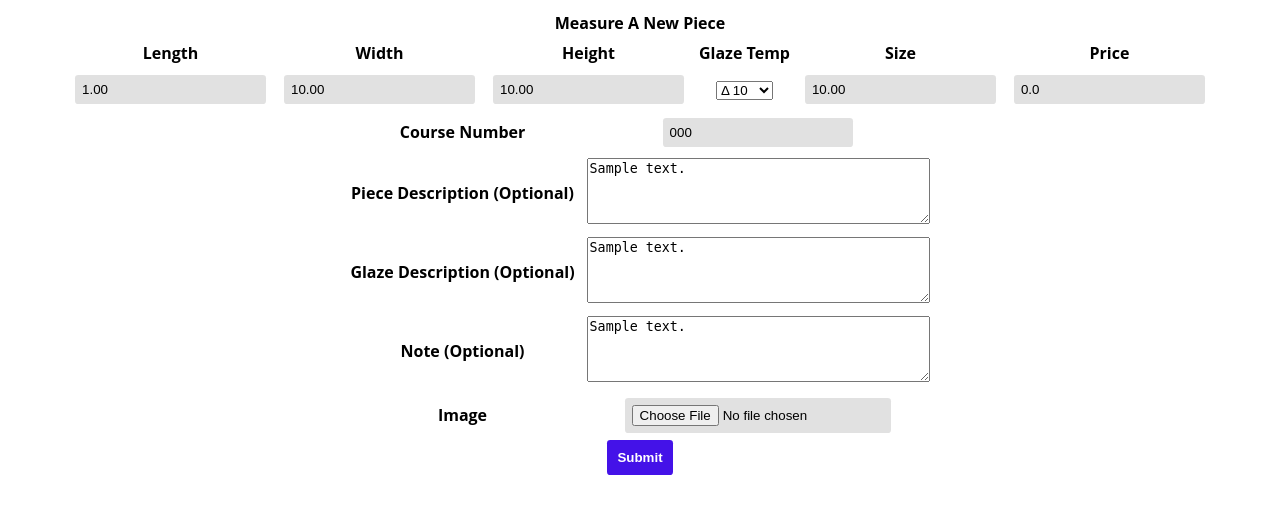
After one commit to rlronan/ghp-measurement, a Django app: page /measure/1/piece/1 in a window 1280 px wide. The commit adds this page. Shown: the top 514 px of the page. Run offline with Django 4.2, Linux system fonts and the light colour scheme; tables that the repository leaves empty hold one stand-in row (values such as "Sample post").

Commit message:
moving code

```diff
--- a/measure/forms.py
+++ b/measure/forms.py
@@ -56,13 +56,13 @@ class PieceForm(forms.ModelForm):
 
 
         self.fields['course_number'].widget.attrs['placeholder'] = 'e.g. W7'
-        self.fields['piece_description'].widget = forms.Textarea(attrs={'rows': 4, 'columns': 10})
+        self.fields['piece_description'].widget = forms.Textarea(attrs={'rows': 4, 'cols': 40})
         self.fields['piece_description'].widget.attrs['placeholder'] = 'e.g. Very skinny vase with handles and a gash. Planning to paint a face on it later with green wash'
 
-        self.fields['glaze_description'].widget = forms.Textarea(attrs={'rows': 4, 'columns': 10})
+        self.fields['glaze_description'].widget = forms.Textarea(attrs={'rows': 4, 'cols': 40})
         self.fields['glaze_description'].widget.attrs['placeholder'] = 'e.g. Chun Blue splattered over Shino White on the outside, Chun Blue on the inside'
 
-        self.fields['note'].widget = forms.Textarea(attrs={'rows': 4, 'columns': 10})
+        self.fields['note'].widget = forms.Textarea(attrs={'rows': 4, 'cols': 40})
         self.fields['note'].widget.attrs['placeholder'] = 'e.g. This piece is for my mom\'s birthday'
 
         self.fields['firing_price_per_cubic_inch'].initial = self.ghp_user.get_price_scale()[0]
@@ -154,6 +154,143 @@ class PieceForm(forms.ModelForm):
 
 
 
+
+class ModifyPieceForm(forms.ModelForm):
+    error_css_class = "error"
+    required_css_class = "required"
+    firing_price_per_cubic_inch = forms.DecimalField(label="firing_price_per_cubic_inch" , max_digits=5, decimal_places=3, initial=0.00)
+    firing_price_per_cubic_inch.widget.attrs.update({'class': 'form-control'})
+    glazing_price_per_cubic_inch = forms.DecimalField(label="glazing_price_per_cubic_inch" , max_digits=5, decimal_places=3, initial=0.00)
+    glazing_price_per_cubic_inch.widget.attrs.update({'class': 'form-control'})
+    class Meta:
+        model = Piece
+        fields = ['ghp_user', 'ghp_user_piece_id', 'length', 'width', 'height',
+                  'glaze_temp', 'size', 'price', 'course_number',
+                  'piece_description', 'glaze_description', 'note', 'image']
+        #exclude = ['ghp_user', 'ghp_user_piece_id']
+    def __init__(self, *args, **kwargs):
+        self.ghp_user = kwargs.pop('ghp_user', None)
+        self.piece = kwargs.pop('piece', None)
+        print("self.ghp_user: " + str(self.ghp_user))
+        print("self.piece: " + str(self.piece))
+        super().__init__(*args, **kwargs)
+        self.fields['ghp_user'].widget = forms.HiddenInput(attrs={'readonly': 'readonly'})
+        self.fields['ghp_user_piece_id'].widget = forms.HiddenInput(attrs={'readonly': 'readonly'})
+        # Set initial values for ghp_user and ghp_user_piece_id
+        self.fields['ghp_user'].initial = self.ghp_user
+        self.fields['ghp_user_piece_id'].initial = self.piece.ghp_user_piece_id
+
+        self.fields['glaze_temp'].initial = self.piece.glaze_temp
+
+        self.fields['length'] = forms.DecimalField(max_digits=5, decimal_places=2, initial=self.piece.length)
+        self.fields['width'] = forms.DecimalField(max_digits=5, decimal_places=2, initial=self.piece.width)
+        self.fields['height'] = forms.DecimalField(max_digits=5, decimal_places=2, initial=self.piece.height)
+        self.fields['length'].widget.attrs['readonly'] = 'readonly'
+        self.fields['width'].widget.attrs['readonly'] = 'readonly'
+        self.fields['height'].widget.attrs['readonly'] = 'readonly'
+        # Set initial value for size
+        self.fields['size'] = forms.DecimalField(max_digits=10, decimal_places=2, initial=self.piece.size)
+        self.fields['size'].widget.attrs['readonly'] = 'readonly'
+
+
+        # Initial value for price is zero, because the user may not opt to glaze the piece.
+        self.fields['price'] = forms.DecimalField(max_digits=5, decimal_places=2, initial=0.00)
+        self.fields['price'].widget.attrs['readonly'] = 'readonly'
+
+        # Set widget for size field to ReadOnlyInput
+
+        self.fields['course_number'].widget.attrs['placeholder'] = 'e.g. W7'
+        self.fields['course_number'].initial = self.piece.course_number
+
+        self.fields['piece_description'].widget = forms.Textarea(attrs={'rows': 4, 'cols': 40})
+        self.fields['piece_description'].widget.attrs['placeholder'] = 'e.g. Very skinny vase with handles and a gash. Planning to paint a face on it later with green wash'
+        self.fields['piece_description'].initial = self.piece.piece_description
+
+        self.fields['glaze_description'].widget = forms.Textarea(attrs={'rows': 4, 'cols': 40})
+        self.fields['glaze_description'].widget.attrs['placeholder'] = 'e.g. Chun Blue splattered over Shino White on the outside, Chun Blue on the inside'
+        self.fields['glaze_description'].initial = self.piece.glaze_description
+
+
+        self.fields['note'].widget = forms.Textarea(attrs={'rows': 4, 'cols': 40})
+        self.fields['note'].widget.attrs['placeholder'] = 'e.g. This piece is for my mom\'s birthday'
+        self.fields['note'].initial = self.piece.note
+
+        self.fields['firing_price_per_cubic_inch'].initial = self.ghp_user.get_price_scale()[0]
+        self.fields['glazing_price_per_cubic_inch'].initial = self.ghp_user.get_price_scale()[1]
+
+        self.fields['firing_price_per_cubic_inch'].widget = forms.HiddenInput(attrs={'readonly': 'readonly'})
+        self.fields['glazing_price_per_cubic_inch'].widget = forms.HiddenInput(attrs={'readonly': 'readonly'})
+
+        # Set initial values for ghp_user and ghp_user_piece_id
+
+    def clean(self):
+        # Get the cleaned data
+        cleaned_data = super().clean()
+
+        # Get the length, width, and height
+        length = cleaned_data.get('length')
+        width = cleaned_data.get('width')
+        height = cleaned_data.get('height')
+        # Check that the length, width, and height are not negative
+        if length < 0:
+            self.add_error('length', 'Length must be positive')
+        if width < 0:
+            self.add_error('width', 'Width must be positive')
+        if height < 0:
+            self.add_error('height', 'Height must be positive')
+
+        # Round each of the length, width, and height to the nearest 1/2 inch upwards
+        length = (decimal.Decimal(2) * length).quantize(decimal.Decimal(1), rounding=decimal.ROUND_UP) / decimal.Decimal(2)
+        width = (decimal.Decimal(2) * width).quantize(decimal.Decimal(1), rounding=decimal.ROUND_UP) / decimal.Decimal(2)
+        height = (decimal.Decimal(2) * height).quantize(decimal.Decimal(1), rounding=decimal.ROUND_UP) / decimal.Decimal(2)
+
+        # Set the cleaned data for length, width, and height
+        cleaned_data['length'] = length
+        cleaned_data['width'] = width
+        cleaned_data['height'] = height
+
+        # Calculate the size
+        size = decimal.Decimal(length * width * height)
+        # set to 2 decimal places
+        size = size.quantize(decimal.Decimal('0.01'))
+        # Set the cleaned data for size
+        cleaned_data['size'] = size
+
+        # Calculate the price
+        # No firing fee, since it has already been paid. Price is zero if no glazing is requested
+        price = decimal.Decimal(0.00)
+        cleaned_data['price'] = price
+        # Get the glaze temperature
+        glaze_temp = cleaned_data.get('glaze_temp')
+        # Check that the glaze temperature is not None
+        if glaze_temp != 'None':
+            if self.ghp_user.current_staff or self.ghp_user.current_admin:
+                glaze_price = decimal.Decimal(STAFF_GLAZING_SCALE) * size
+                glaze_price = glaze_price.quantize(decimal.Decimal('0.01'))
+            else:
+                glaze_price = decimal.Decimal(USER_GLAZING_SCALE) * size
+                glaze_price = glaze_price.quantize(decimal.Decimal('0.01'))
+
+            # Set the new price
+            price = glaze_price
+            # set to 2 decimal places
+            price = price.quantize(decimal.Decimal('0.01'))
+            # Set the cleaned data for price
+            cleaned_data['price'] = price
+            cleaned_data['ghp_user_piece_id'] = Piece.objects.filter(ghp_user=self.ghp_user).count() + 1
+
+        # Check that the size and price are not negative
+        if cleaned_data['size'] < 0:
+            self.add_error('size', 'Size must be positive')
+        if cleaned_data['price'] < 0:
+            self.add_error('price', 'Price must be positive')
+
+        if (glaze_temp != None) and cleaned_data['price'] < MINIMUM_PRICE:
+            cleaned_data['price'] = decimal.Decimal(MINIMUM_PRICE)
+            #self.add_error('price', 'Price must be at least $' + str(MINIMUM_PRICE))
+        # Return the cleaned data
+        return cleaned_data
+
 class CreateGHPUserForm(UserCreationForm):
     error_css_class = "error"
     required_css_class = "required"
--- a/measure/templates/measure/ghp_user_pieces.html
+++ b/measure/templates/measure/ghp_user_pieces.html
@@ -58,7 +58,7 @@ tbody > tr:nth-of-type(odd) {
         {% for p in ghp_user_piece_list %}
             <tbody>
                 <tr>
-                    <td>{{ p.ghp_user_piece_id }}</td>
+                    <td><a href="{% url 'measure:modify_piece' ghp_user.id p.ghp_user_piece_id %}" >{{ p.ghp_user_piece_id }}</a></td>
                     <td>{{ p.date|date:"M d Y" }}</td>
                     <td>{{ p.length }} x {{p.width}} x {{p.height}}</td>
                     <td>{{ p.size }} in<sup>3</sup></td>
--- /dev/null
+++ b/measure/templates/measure/modify_piece.html
@@ -0,0 +1,206 @@
+{% load static %}
+
+
+<!DOCTYPE html>
+
+<style>
+    /* .MeasureForm {
+        position: relative;
+        width:100%;
+        height:30em;
+    }
+
+    .MeasureForm form {
+        position: absolute;
+        top: 50%;
+        left: 50%;
+        transform: translate(-50%,-50%);
+    } */
+    table.center td.centertext {
+         text-align: center;
+    }
+        th,
+    td {
+    padding: 0px 0px;
+    text-align: center;
+    vertical-align: center;
+
+    }
+
+    table {
+    /* border: 1px solid black; */
+    font: 16px "Open Sans", Helvetica, Arial, sans-serif;
+    border-spacing: 0;
+    border-collapse: collapse;
+    /* width: 150px; */
+
+    }
+
+  th,
+td {
+  /* border: 1px solid black; */
+  padding: 4px 6px;
+  text-align: center;
+  vertical-align: center;
+
+    }
+
+/* thead > tr {
+    background-color: rgb(228, 240, 245);
+  }
+
+  thead > tr:nth-of-type(2) {
+    border-bottom: 2px solid black;
+  }
+
+
+tbody > tr:nth-of-type(odd) {
+    background-color: rgb(245, 245, 245);
+}     */
+</style>
+
+
+<html>
+<head>
+  <title>Modify Measuring Form</title>
+  <script src="https://code.jquery.com/jquery-3.6.0.min.js"></script>
+  <link rel="stylesheet" href="{% static 'measure/style.css' %}">
+
+</head>
+<body>
+    <form  class="MeasureForm" method="POST">
+        {% csrf_token %}
+        {{ form.non_field_errors }}
+        {{ form.field_errors }}
+
+        {% for hidden in form.hidden_fields %}
+        {{ hidden }}
+        {% endfor %}
+        <!-- {{ form.as_div }} -->
+            <table class="center">
+                <tr>
+                    <th colspan="6">Measure A New Piece</th>
+                </tr>
+                <tr>
+                    <th>Length {{form.length.erros}} </th>
+                    <th>Width {{form.width.erros}}</th>
+                    <th>Height {{form.height.erros}}</th>
+                    <th>Glaze Temp {{form.glaze_temp.erros}}</th>
+                    <th>Size {{form.size.erros}}</th>
+                    <th>Price {{form.price.erros}}</th>
+                </tr>
+                <tr>
+                    <td>{{ form.length}} </td>
+                    <td>{{ form.width}}</td>
+                    <td>{{ form.height}}</td>
+                    <td class="centertext">{{ form.glaze_temp }}</td>
+                    <td>{{ form.size }}</td>
+                    <td>{{ form.price }}</td>
+                </tr>
+            </table>
+            <table class="center">
+                <tr>
+                    <th>Course Number {{form.course_number.erros}}</th>
+                    <td>{{ form.course_number }}</td>
+                </tr>
+
+                <tr>
+                    <th>Piece Description (Optional) {{form.piece_description.erros}}</th>
+                    <td>{{ form.piece_description }}</td>
+                </tr>
+
+                <tr>
+                    <th>Glaze Description (Optional) {{form.glaze_description.erros}}</th>
+                    <td>{{ form.glaze_description }}</td>
+                </tr>
+
+                <tr>
+                    <th>Note (Optional) {{form.note.erros}}</th>
+                    <td>{{ form.note }}</td>
+                </tr>
+
+                <tr>
+                    <th>Image {{form.image.erros}}</th>
+                    <td>{{ form.image }}</td>
+                </tr>
+
+            </table>
+            <!-- {{ form.bisque_fired }}
+            {{ form.glaze_fired }} -->
+            <button type="submit">Submit</button>
+    </form>
+
+    <script>
+        $(document).ready(function() {
+            // listen for changes in the length, width, and height, and glaze_temp fields
+            // glaze_temp is a choice field, so it is a select element
+            $('select[name=glaze_temp]').change(function() {
+
+                // get the current values of length, width, and height
+                var length = parseFloat($('input[name=length]').val());
+                var width = parseFloat($('input[name=width]').val());
+                var height = parseFloat($('input[name=height]').val());
+
+                // if any of the values are NaN, set them to the minimum
+                if (isNaN(length)) {
+                    length = 0.5;
+                }
+                if (isNaN(width)) {
+                    width = 0.5;
+                }
+                if (isNaN(height)) {
+                    height = 3.0;
+                }
+
+                // round the values to 1 decimal places
+                length = length.toFixed(1);
+                width = width.toFixed(1);
+                height = height.toFixed(1);
+
+                // update the value of the length, width, and height fields
+                $('input[name=length]').val(length);
+                $('input[name=width]').val(width);
+                $('input[name=height]').val(height);
+
+                // get the current values of glaze_temp selection and convert it to a string
+                var glaze_temp = $('select[name=glaze_temp]').val();
+
+                // calculate the new value of size
+                var size = length * width * height;
+
+                // update the value of the size field
+                $('input[name=size]').val(size.toFixed(2));
+
+                // Set the value of glaze_temp_scalar to be 1 if glaze_temp is not 'None'
+                var glaze_temp_scalar = 0;
+                if (glaze_temp != 'None') {
+                    glaze_temp_scalar = 1;
+                }
+
+                // pull the price per cubic inch from the django constants in constants.py dynamically
+                var glazing_price_per_cubic_inch = $('input[name=glazing_price_per_cubic_inch]').val();
+
+                // calculate the new value of price
+                 var price =  glazing_price_per_cubic_inch * size * glaze_temp_scalar;
+
+                // if price is less than 1.00, set it to 1.00
+                if (glaze_temp != 'None') {
+                    if (price < 1.00) {
+                        price = 1.00;
+                   }
+                }
+                // update the value of the price field
+                $('input[name=price]').val(price.toFixed(2));
+            });
+        });
+    </script>
+    <script>
+        // prevent the enter key from submitting the form unless the user is on the submit button
+        $(document).on("keydown", ":input:not(textarea):not(:submit)", function(event) {
+            if (event.key == "Enter") {
+                event.preventDefault();
+            }
+        });
+    </script>
+</body>
+</html>
--- a/measure/urls.py
+++ b/measure/urls.py
@@ -24,6 +24,7 @@ urlpatterns = [
     path('<int:ghp_user_id>/account', views.ghp_user_account_view, name='ghp_user_account_view'), #as_view()
     #path('<int:pk>/email/', views.email, name='email'),
     path('<int:ghp_user_id>/piece/', views.PieceView, name='piece'),
+    path('<int:ghp_user_id>/piece/<int:ghp_user_piece_id>', views.ModifyPieceView, name='modify_piece'),
 
     path("accounts/", include("django.contrib.auth.urls")),
 
--- a/measure/views.py
+++ b/measure/views.py
@@ -2,7 +2,7 @@ from django.http import HttpResponseRedirect
 from django.shortcuts import get_object_or_404, render, redirect
 from django.urls import reverse
 from django.views import generic
-from .forms import PieceForm, CreateGHPUserForm
+from .forms import PieceForm, CreateGHPUserForm, ModifyPieceForm
 from .models import GHPUser, Account, Piece, Ledger
 from django.contrib.auth.forms import UserCreationForm, UserChangeForm, PasswordChangeForm, PasswordResetForm, SetPasswordForm, AuthenticationForm
 from django.contrib.auth import authenticate, login, logout, update_session_auth_hash
@@ -77,6 +77,29 @@ def PieceView(request, ghp_user_id):
     return render(request, 'measure/piece.html', {'form': form})
 
 
+
+def ModifyPieceView(request, ghp_user_id, ghp_user_piece_id):
+    ghp_user = get_object_or_404(GHPUser, pk=ghp_user_id)
+    piece = Piece.objects.filter(ghp_user=ghp_user).filter(ghp_user_piece_id=ghp_user_piece_id).first()
+    print("Found user: " + str(ghp_user))
+    print("Found piece: " + str(piece))
+    if request.method == 'POST':
+        form = ModifyPieceForm(request.POST, ghp_user=ghp_user, piece=piece)
+        if form.is_valid():
+            print("Modify piece form is valid")
+            instance = form.save(commit=False)
+            instance.save()
+            # process the data in form.cleaned_data as required
+            return HttpResponseRedirect(reverse('measure:ghp_user_piece_view', args=(ghp_user_id,)))
+        else:
+            print("Modify piece form is not valid")
+            print(form.errors)
+    else:
+        form = ModifyPieceForm(ghp_user=ghp_user, piece=piece)
+    return render(request, 'measure/modify_piece.html', {'form': form})
+
+
+
 #@unauthenticated_user
 def register_page(request):
     if request.method == 'POST':
```
